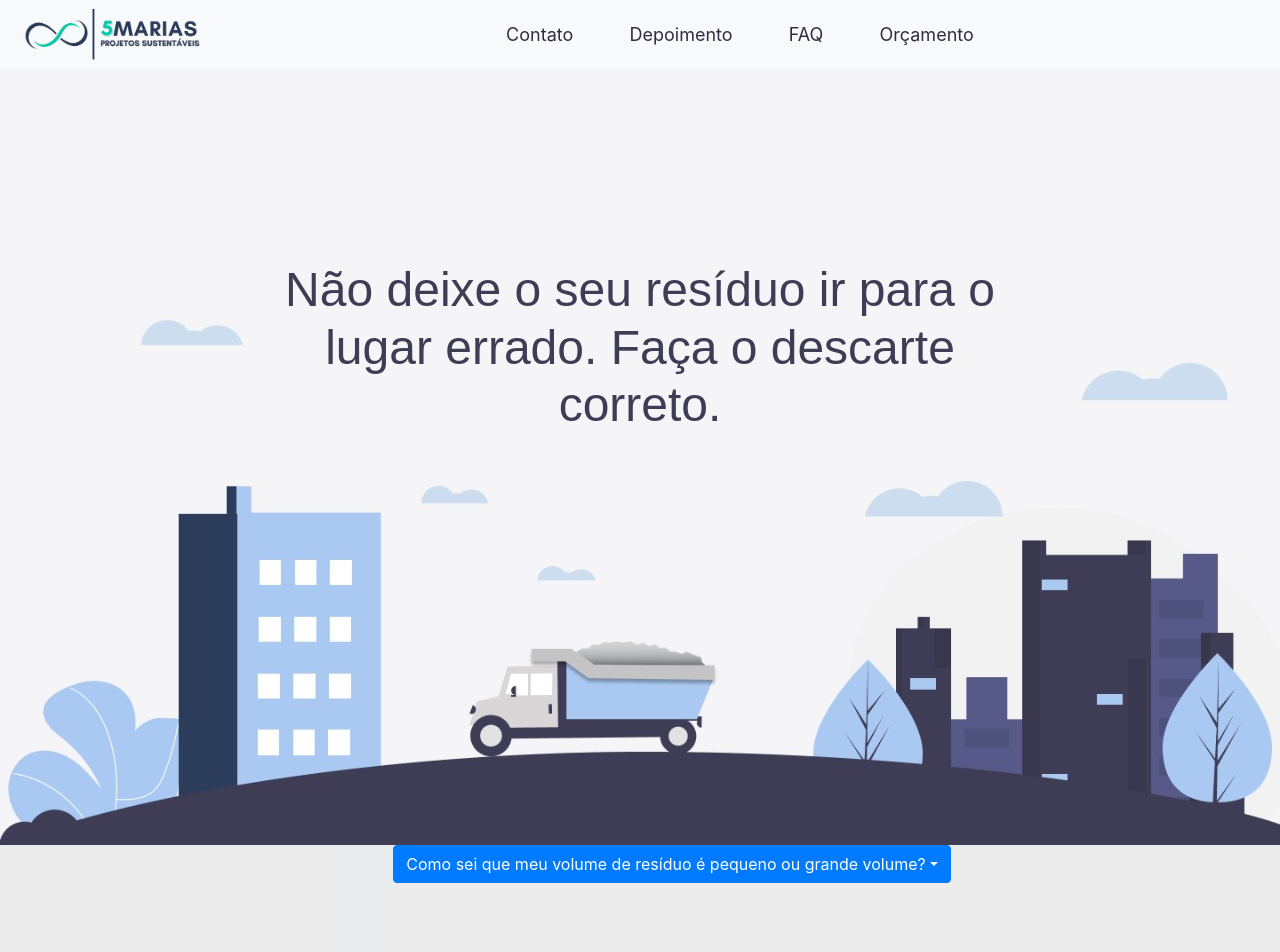
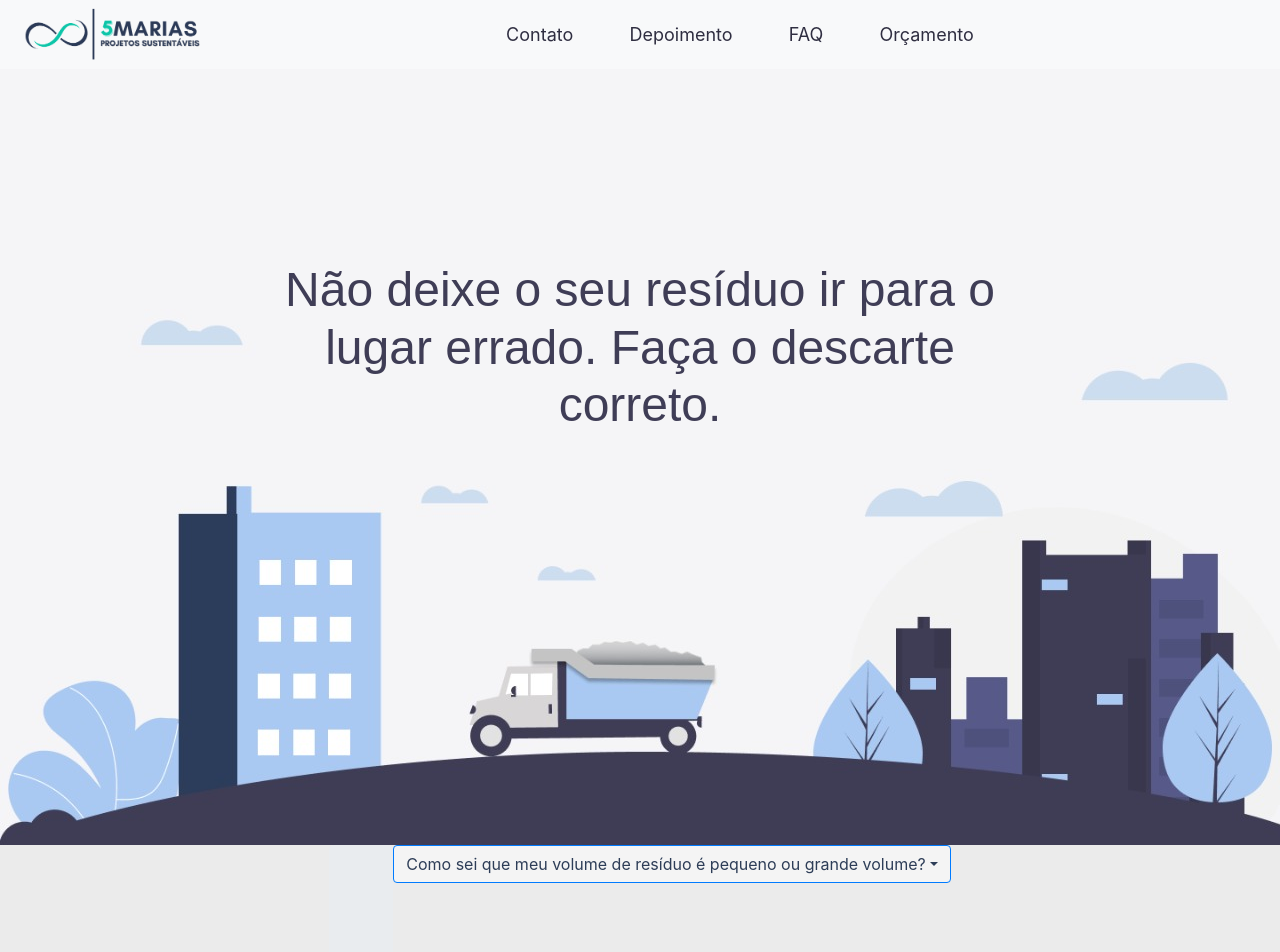
Before and after one commit to aceleradora-TW/descarte-certo, a React (Create React App) app in the folder frontend/: page / in a window 1280 px wide. Shown: the top 952 px of the page. Built offline with nearby package versions, Linux system fonts and the light colour scheme.

Commit message:
@elliens Adiciona componente FAQ

```diff
--- a/frontend/src/App.js
+++ b/frontend/src/App.js
@@ -1,11 +1,10 @@
 import React from 'react'
 import './App.css'
-import './index.js'
 import NavBarComponent from './components/NavBar/NavBarComponent'
-import { Jumbotron, Dropdown, DropdownButton } from "react-bootstrap";
+import { Jumbotron } from "react-bootstrap";
 import FooterComponent from './components/Footer/FooterComponent'
 import BannerComponent from './components/images/BannerComponent'
-import 'bootstrap/dist/css/bootstrap.min.css'
+import FaqComponent from './components/FAQ/FaqComponent'
 
 function App() {
   const headerProps = {
@@ -23,17 +22,11 @@ function App() {
           <Jumbotron className="content-box">
 
           </Jumbotron>
+          <FaqComponent></FaqComponent>
 
-          <DropdownButton id="dropdown-item-button" title="Como sei que meu volume de resíduo é pequeno ou grande volume?">
-            <Dropdown.ItemText>Como sei que meu volume de resíduo é pequeno ou grande volume?
-            Se você tem a quantidade de resíduo de construção civil suficiente para encher uma caçamba, considera-se grande volume. As caçambas geralmente usadas na área urbana possuem o tamanho de 3 a 4 m3.
-            Mas se a quantidade gerada não é suficiente para encher uma caçamba e pode-se utilizar alguns sacos para o descarte, este volume é considerado pequeno. Em Porto Alegre é considera-se até 0,5m3/dia, o equivalente a 20 sacos de cimento, como gerador pessoa física.
-            É importante ressaltar que o destino dos resíduos de pequenos geradores físicos é direcionado para as UDC’s  - Unidades de Descarte Certo de Porto Alegre e que por lei (Lei 10.847/2010 c/c Decreto 18.481/2013) podem receber até 0,5m3/dia de resíduo por cidadão. Já os resíduos de caçambas, transportadas por serviço de tele-entulho devem ser destinados para empresas licenciadas para receber resíduos de construção.
-</Dropdown.ItemText>
-
-          </DropdownButton>
         </div>
         <FooterComponent></FooterComponent>
+
 
 
       </main>
--- /dev/null
+++ b/frontend/src/components/FAQ/FaqComponent.js
@@ -0,0 +1,22 @@
+import React from 'react'
+import { Dropdown, DropdownButton } from "react-bootstrap";
+import 'bootstrap/dist/css/bootstrap.min.css'
+import './FaqStyle.css'
+
+function FaqComponent() {
+    return (
+
+        <div className="FaqStyle">
+            <DropdownButton id="dropdown-item-button" title="Como sei que meu volume de resíduo é pequeno ou grande volume?">
+                <Dropdown.ItemText>Como sei que meu volume de resíduo é pequeno ou grande volume?
+                Se você tem a quantidade de resíduo de construção civil suficiente para encher uma caçamba, considera-se grande volume. As caçambas geralmente usadas na área urbana possuem o tamanho de 3 a 4 m3.
+                Mas se a quantidade gerada não é suficiente para encher uma caçamba e pode-se utilizar alguns sacos para o descarte, este volume é considerado pequeno. Em Porto Alegre é considera-se até 0,5m3/dia, o equivalente a 20 sacos de cimento, como gerador pessoa física.
+                É importante ressaltar que o destino dos resíduos de pequenos geradores físicos é direcionado para as UDC’s  - Unidades de Descarte Certo de Porto Alegre e que por lei (Lei 10.847/2010 c/c Decreto 18.481/2013) podem receber até 0,5m3/dia de resíduo por cidadão. Já os resíduos de caçambas, transportadas por serviço de tele-entulho devem ser destinados para empresas licenciadas para receber resíduos de construção.
+</Dropdown.ItemText>
+
+            </DropdownButton>
+
+        </div>
+    )
+}
+export default FaqComponent
--- /dev/null
+++ b/frontend/src/components/FAQ/FaqStyle.css
@@ -0,0 +1,9 @@
+.btn.btn-primary {
+  background-color: #f4f4f4;
+  color: #2d3d57
+}
+,
+.btn.btn-primary:active{
+  background-color: #f4f4f4;
+  color: #2d3d57
+}
```
